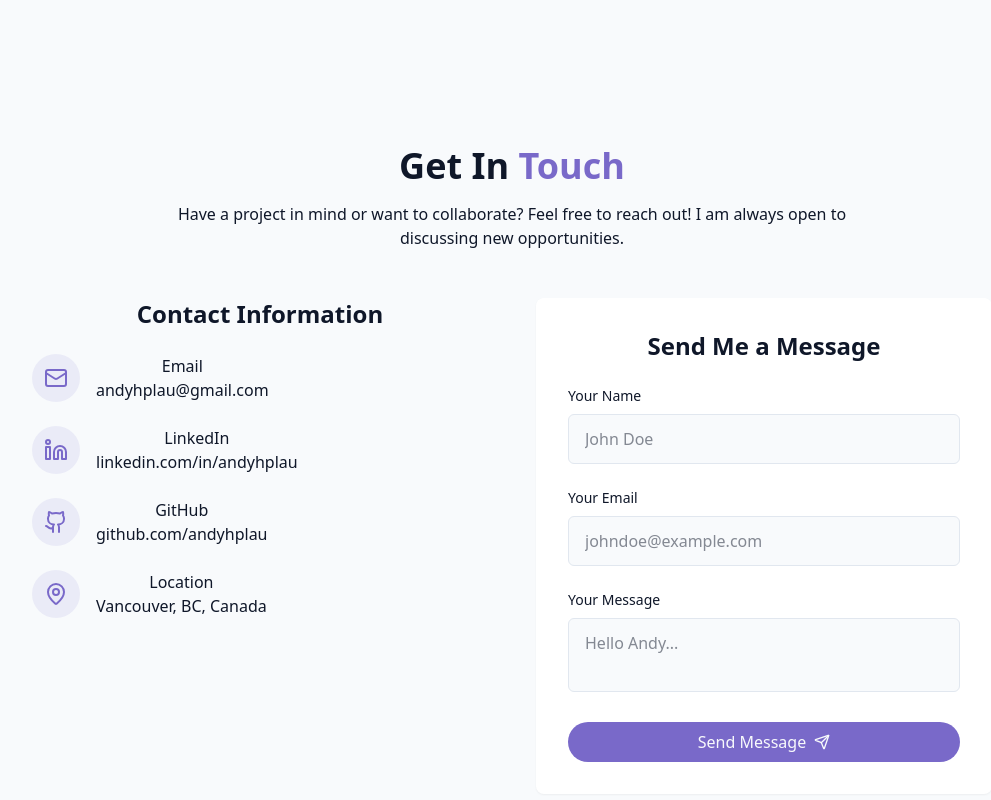
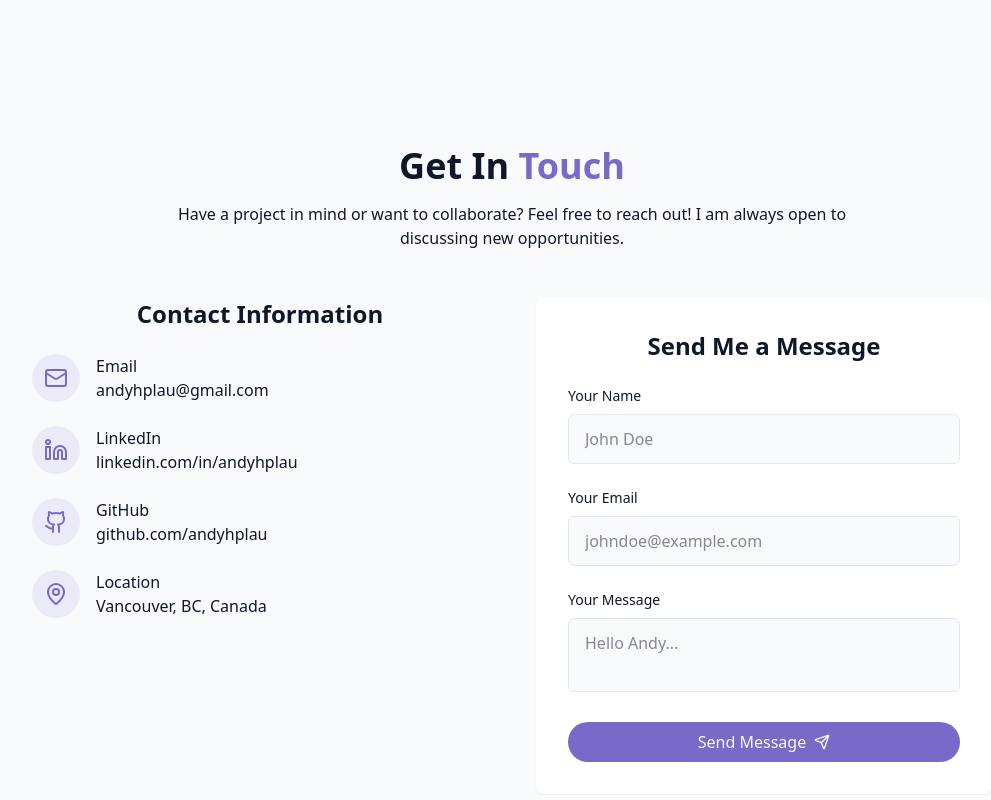
Before and after one commit to andyhplau/portfolio-andyhplau, a React (Vite) app: page / in a window 1280 px wide. Shown: the part 3076-3876 px from the top of the page, without its empty margins (128-1119 px from the left). Built offline with nearby package versions, Linux system fonts and the light colour scheme.

Commit message:
style: changed contact info styles

```diff
--- a/src/components/ContactSection.tsx
+++ b/src/components/ContactSection.tsx
@@ -43,7 +43,7 @@ export const ContactSection = () => {
                 <div className="p-3 rounded-full bg-primary/10">
                   <Mail className="h-6 w-6 text-primary" />
                 </div>
-                <div>
+                <div className="flex flex-col items-start">
                   <h4 className="font-medium">Email</h4>
                   <a
                     href="mailto:andyhplau@gmail.com"
@@ -58,7 +58,7 @@ export const ContactSection = () => {
                 <div className="p-3 rounded-full bg-primary/10">
                   <Linkedin className="h-6 w-6 text-primary" />
                 </div>
-                <div>
+                <div className="flex flex-col items-start">
                   <h4 className="font-medium">LinkedIn</h4>
                   <a
                     href="https://linkedin.com/in/andyhplau"
@@ -73,7 +73,7 @@ export const ContactSection = () => {
                 <div className="p-3 rounded-full bg-primary/10">
                   <Github className="h-6 w-6 text-primary" />
                 </div>
-                <div>
+                <div className="flex flex-col items-start">
                   <h4 className="font-medium">GitHub</h4>
                   <a
                     href="https://github.com/andyhplau"
@@ -88,7 +88,7 @@ export const ContactSection = () => {
                 <div className="p-3 rounded-full bg-primary/10">
                   <MapPin className="h-6 w-6 text-primary" />
                 </div>
-                <div>
+                <div className="flex flex-col items-start">
                   <h4 className="font-medium">Location</h4>
                   <a className="text-muted-foreground hover:text-primary transition-colors">
                     Vancouver, BC, Canada
```
